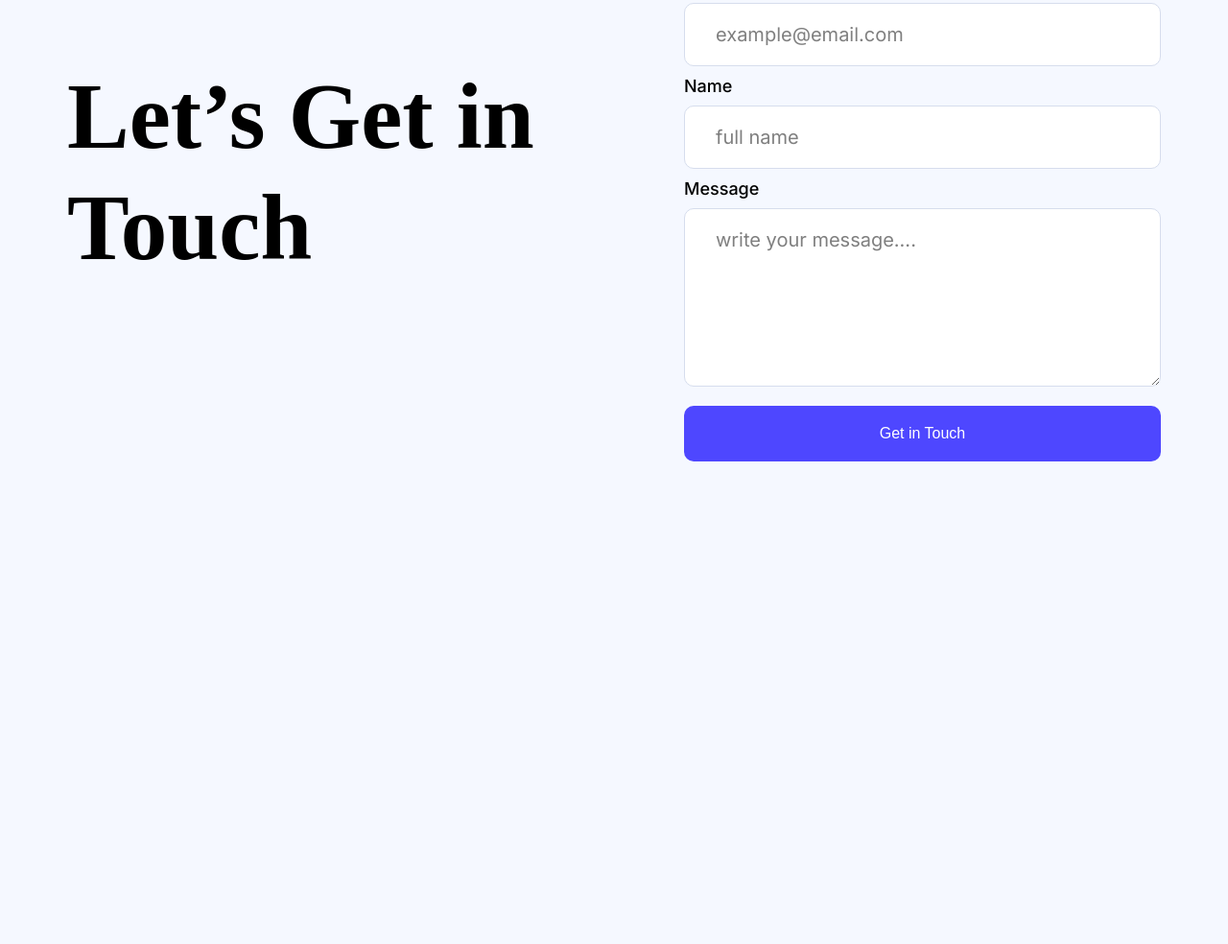
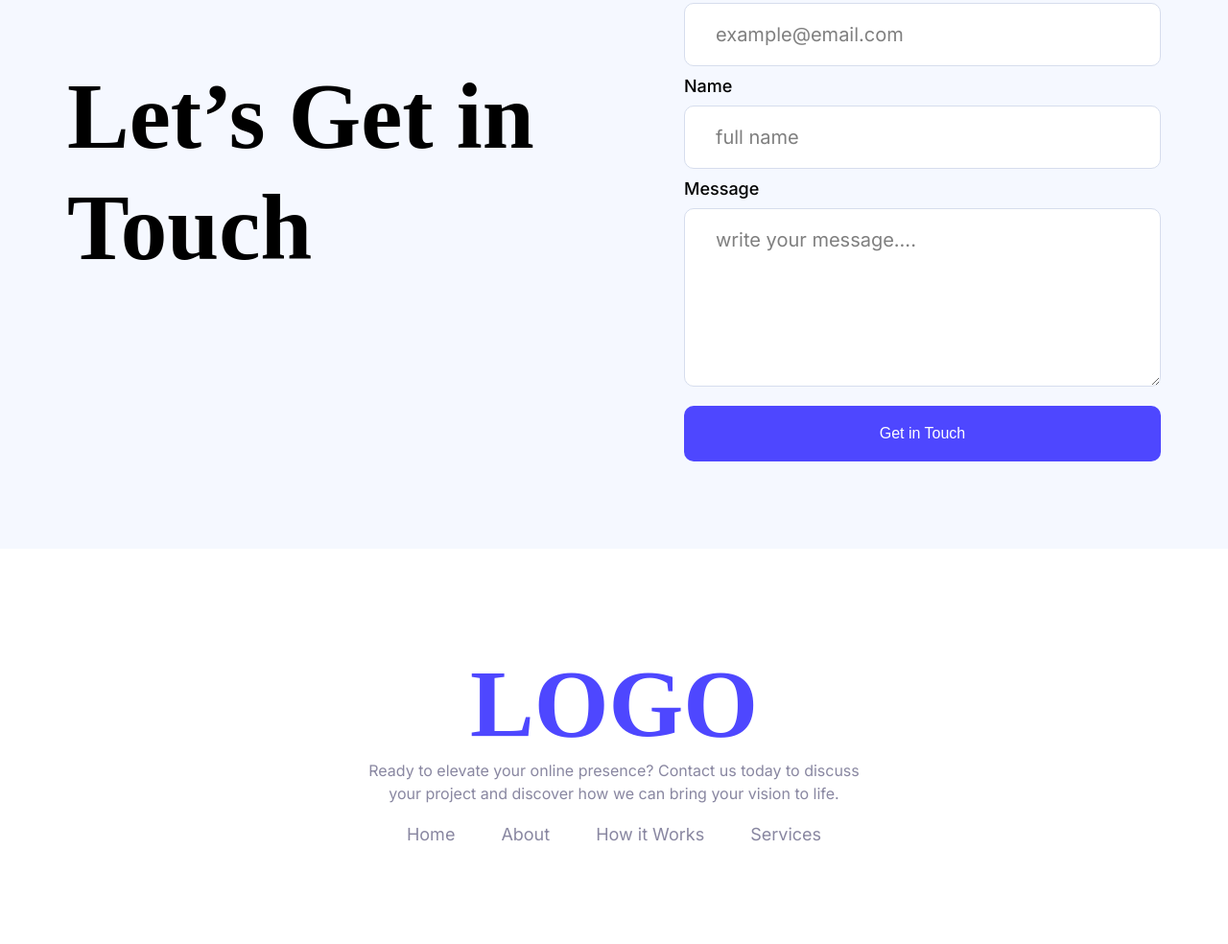
Before and after one commit to onik-nandi/Assignment_1-HTML-CSS-, a plain HTML site: page index.html in a window 1280 px wide. Shown: the part 2923-3907 px from the top of the page at 96% size. Before the commit the page ends 3495 px from the top, so only its background shows below. Drawn offline with Linux system fonts and the light colour scheme.

Commit message:
footer completed

```diff
--- a/CSS/style.css
+++ b/CSS/style.css
@@ -39,7 +39,7 @@ body{
 }
 .pera_txt{
   font-family: "Inter", sans-serif;
-  font-weight: regular;
+  font-weight: normal;
   font-style: normal;
 }
 .pera_semib{
@@ -140,7 +140,7 @@ main{
 }
 .action-content  .action-details .action-pera{
    font-family: "Raleway", sans-serif;
-  font-weight: regular;
+  font-weight: normal;
   line-height: 30px;
   font-style: normal;
   font-size: 24px;
@@ -313,7 +313,7 @@ main{
        font-size: 20px;
     color: rgba(0, 0, 0, 0.5);
       font-family: "Inter", sans-serif;
-  font-weight: regular;
+  font-weight: normal;
   font-style: normal;
 }
 .contact-form form #email{
@@ -323,7 +323,7 @@ main{
  font-size: 20px;
  color: rgba(0, 0, 0, 0.5);
 font-family: "Inter", sans-serif;
-  font-weight: regular;
+  font-weight: normal;
   font-style: normal;
 }
 .btn-contact{
@@ -333,3 +333,48 @@ font-family: "Inter", sans-serif;
 }
 /* Let’s Get In Touch Section */
 /* main  area */
+/* footer area */
+.footer{
+    background: #fff;
+
+}
+.footer .footer-area{
+    max-width: 1140px;
+     margin: 0 auto;
+     text-align: center;
+     padding: 104px 0;
+}
+.footer .footer-area .footer-h1{
+    font-size: 100px;
+    color: #4E47FF;
+}
+.footer .footer-area .footer-pera{
+    color: #8987A1;
+    font-size: 16px;
+    padding: 0 300px;
+    line-height: 150%;
+}
+.footer .footer-area .footer-links ul{
+    display: flex;
+    justify-content:center;
+    align-items: center;
+    gap: 48px;
+    margin-top: 20px;
+}
+.footer .footer-area .footer-links ul li{
+    list-style: none;
+}
+.footer .footer-area .footer-links ul li a{
+    text-decoration: none;
+    font-size: 18px;
+    color: #8987A1;
+}
+
+/* footer area */
+
+
+
+
+/* .btn-common:hover{
+    background: rgb(57,181,186);
+} */
--- a/index.html
+++ b/index.html
@@ -176,13 +176,32 @@
           </div>
           <div class="contact-form">
             <form action="">
-                    <label class="form-text" for="email">Email</label><br>
-                    <input type="email" name="email" id="email" placeholder="example@email.com" required>
+              <label class="form-text" for="email">Email</label><br />
+              <input
+                type="email"
+                name="email"
+                id="email"
+                placeholder="example@email.com"
+                required
+              />
               <label class="form-text" for="name">Name</label>
-                    <input  type="text" name="name" id="name" placeholder="full name">
+              <input
+                type="text"
+                name="name"
+                id="name"
+                placeholder="full name"
+              />
               <label class="form-text" for="message">Message</label>
-                    <textarea name="message" id="message" cols="9" rows="6" placeholder="write your message...."></textarea>
-                    <button class="btn-common btn-contact" type="submit">Get in Touch</button>
+              <textarea
+                name="message"
+                id="message"
+                cols="9"
+                rows="6"
+                placeholder="write your message...."
+              ></textarea>
+              <button class="btn-common btn-contact" type="submit">
+                Get in Touch
+              </button>
               <!-- <input type="button" value="Get in Touch" class="btn-common btn-contact" type="submit"> -->
             </form>
           </div>
@@ -192,5 +211,29 @@
       <!-- Let’s Get In Touch Section -->
     </main>
     <!-- main section -->
+
+    <!-- footer area -->
+    <footer>
+      <section class="footer">
+        <div class="footer-area">
+          <div class="footer-content">
+            <h1 class="header-txt footer-h1">LOGO</h1>
+            <p class="pera_txt footer-pera">
+              Ready to elevate your online presence? Contact us today to discuss
+              your project and discover how we can bring your vision to life.
+            </p>
+          </div>
+          <div class="footer-links">
+            <ul>
+              <li><a href="#" class="pera_txt ">Home</a></li>
+              <li><a href="#" class="pera_txt">About</a></li>
+              <li><a href="#" class="pera_txt">How it Works</a></li>
+              <li><a href="#" class="pera_txt">Services</a></li>
+            </ul>
+          </div>
+        </div>
+      </section>
+    </footer>
+    <!-- footer area -->
   </body>
 </html>
```
Lines whose indentation alone changed are shown as unchanged.
